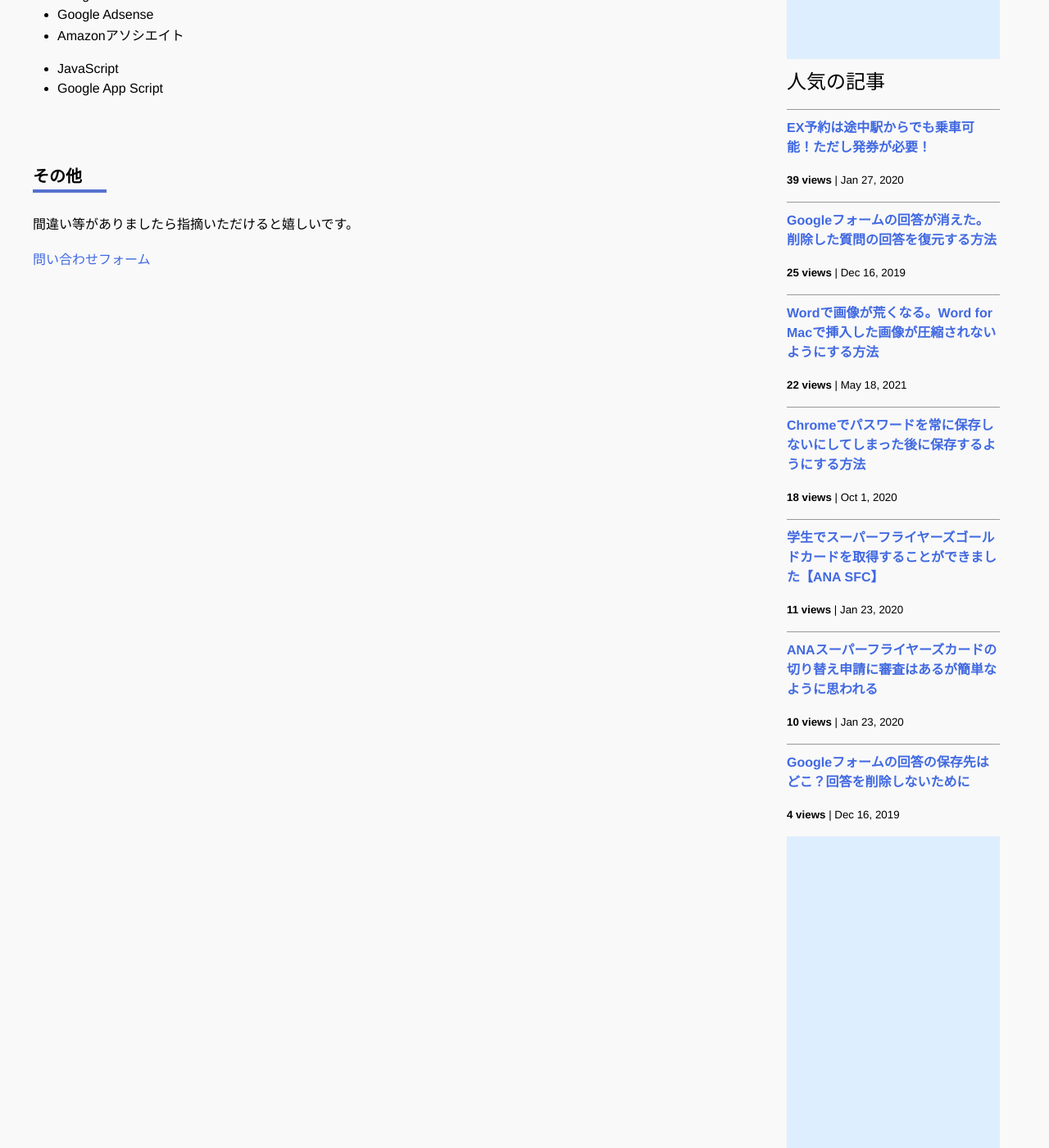
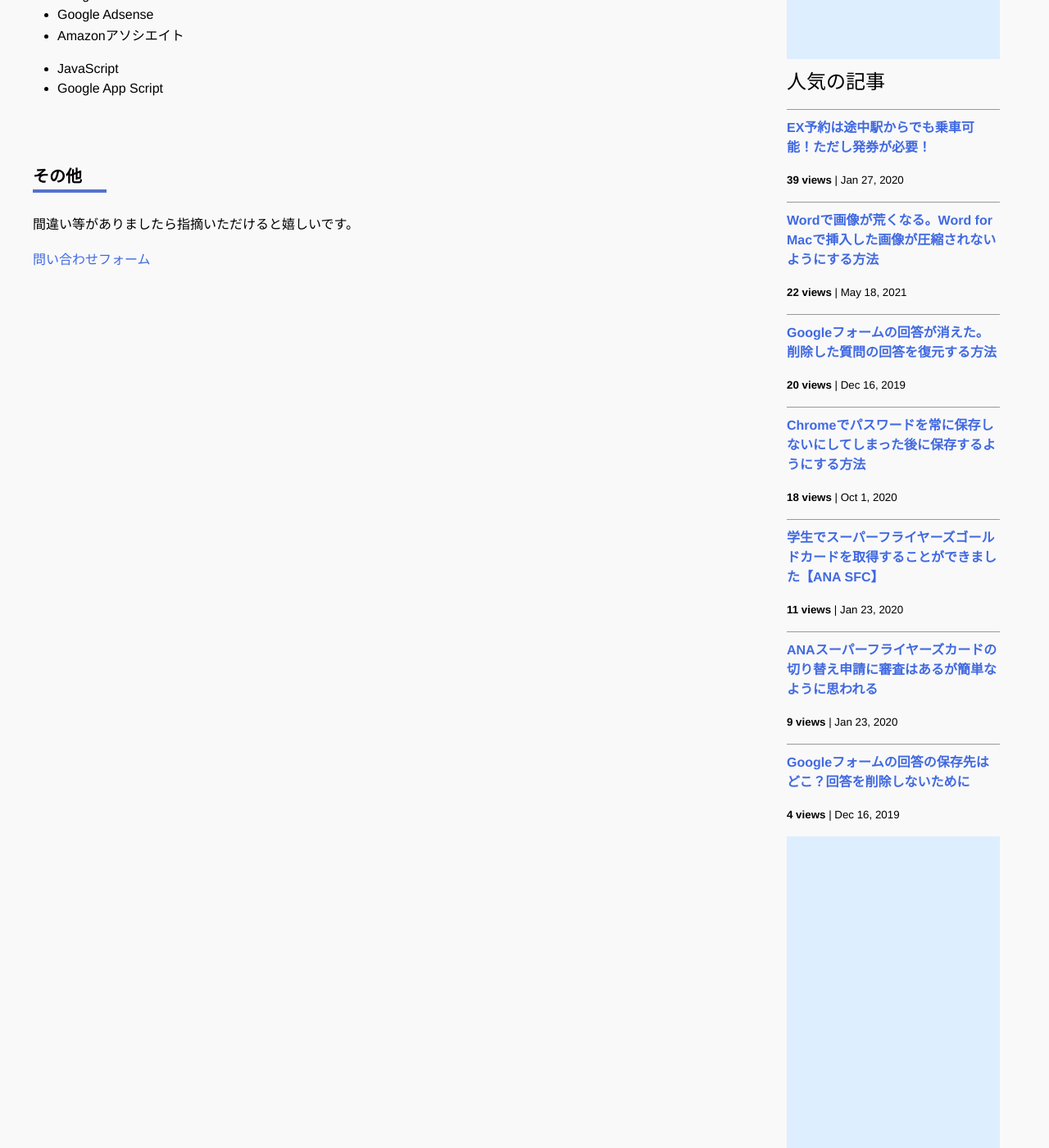
Before and after one commit to iwanaminami/shoyaiwaname, a Jekyll site: the page built from about.markdown, in a window 1280 px wide and 1400 px high, scrolled down 741 px. Shown: the whole window at 82% size. Built offline with Jekyll 4.4.1, drawn with Linux system fonts in a browser that asks for light colours; nearby versions of some CDN libraries; comment, search, counter and statistics services are not loaded.

Commit message:
chore(ga): update _data/popularposts.yml 20260907-0052

```diff
--- a/_data/popularposts.yml
+++ b/_data/popularposts.yml
@@ -1,17 +1,17 @@
 side:
   - view: 39
     url: "/2020/01/27/ex-rideontheway.html"
-  - view: 25
-    url: "/2019/12/16/restore-googleform.html"
   - view: 22
     url: "/2021/05/18/image-compression-word.html"
+  - view: 20
+    url: "/2019/12/16/restore-googleform.html"
   - view: 18
     url: "/2020/10/01/googlepassword.html"
   - view: 17
     url: "/"
   - view: 11
     url: "/2020/01/23/sfcgold.html"
-  - view: 10
+  - view: 9
     url: "/2020/01/23/sfc-judge.html"
   - view: 4
     url: "/2019/12/16/googleform-answers.html"
```
